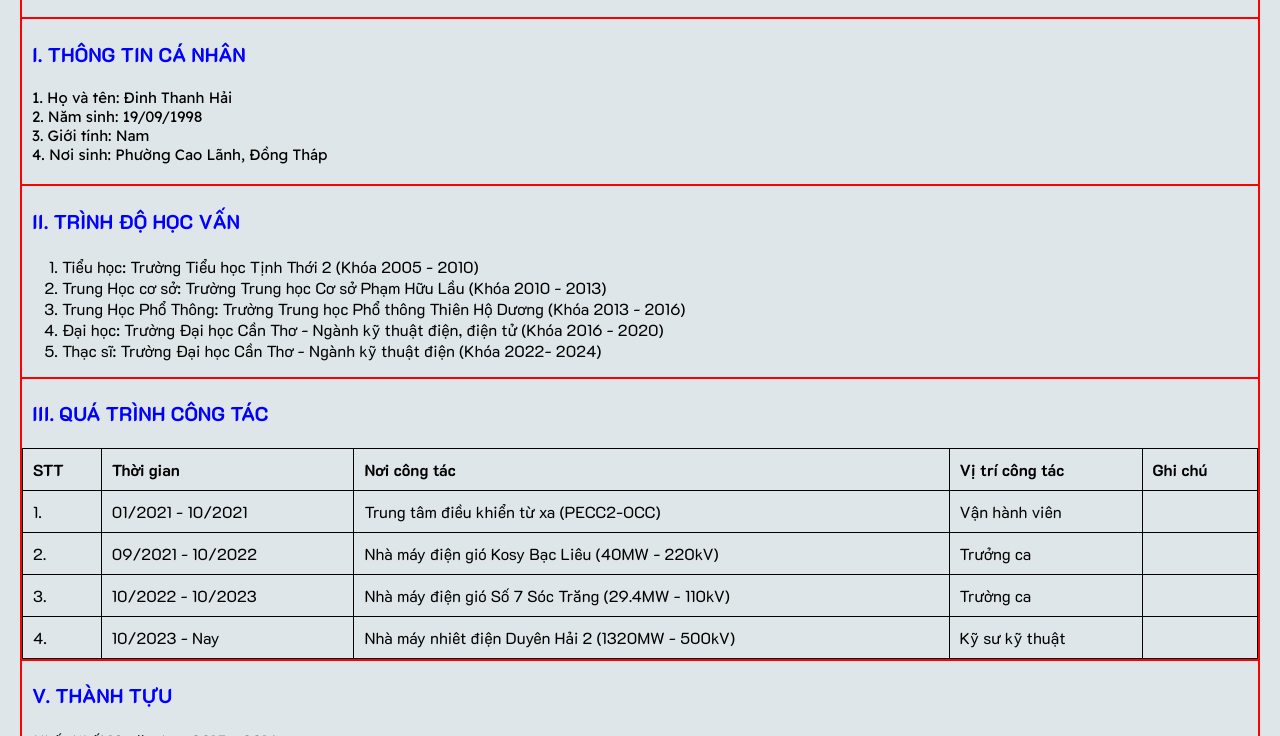
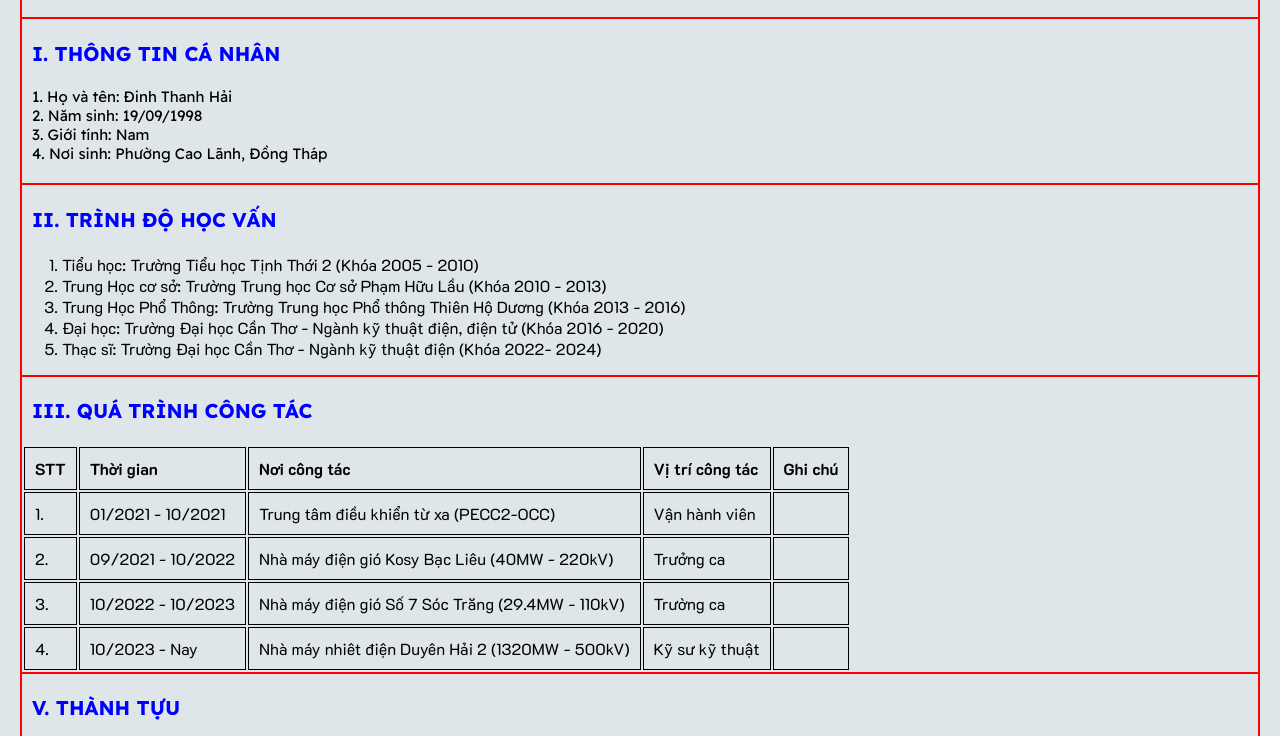
Before and after one commit to thanhhai190998/myprofile, a plain HTML site: page index.html in a window 1280 px wide. Shown: the part 64-800 px from the top of the page. Drawn offline with Linux system fonts and the light colour scheme.

Commit message:
Update index.css

```diff
--- a/index.css
+++ b/index.css
@@ -32,23 +32,16 @@ h1{
   font-family:"K2D";
   text-align: center;
   text-transform:uppercase;
-
 }
 h2{
   color:blue;
   font-family: "Readex Pro", sans-serif;
   font-size:20px;
+  font-weight:bold;
   text-align:left;
   text-transform:uppercase;
-
-}
-#part1 h2{
-  font-family: "K2D";
-  font-size: 20px;
-  font-weight: bold;
-  border: 0;
-  padding:5px 10px 5px 10px;
-  text-align: left;
+  bolder:0;
+  padding: 5px 10px 5px 10px;
 }
 #part1 p{
   font-family: "Readex Pro", sans-serif;
@@ -58,13 +51,6 @@ h2{
   border: 0;
   padding: 0px 10px 5px 10px;
 }
-#part2 h2{
-font-family: "K2D";
-  font-size: 20px;
-  font-weight: bold;
-  border: 0;
-  padding:5px 10px 5px 10px;
-  text-align: left;
 
 }
 #part2 th{
@@ -74,25 +60,10 @@ font-family: "K2D";
   text-align:left;
   font-weight: normal;
   padding: 0px 10px 5px 10px;
+}
 
 }
-#part3 h2{
-  font-family: "K2D";
-  font-size: 20px;
-  font-weight: bold;
-  border: 0;
-  padding:5px 10px 5px 10px;
-  text-align: left;
-}
-#part5 h2{
-  font-family:"K2D";
-  font-size: 20px;
-  font-weight:bold;
-  boder:0;
-  padding: 5px 10px 5px 10px;
-  text-align: left;
-  text-transform:uppercase;
-}
+
 #bangcongtac {
   border-collapse: collapse;
   width: 100%;
```
